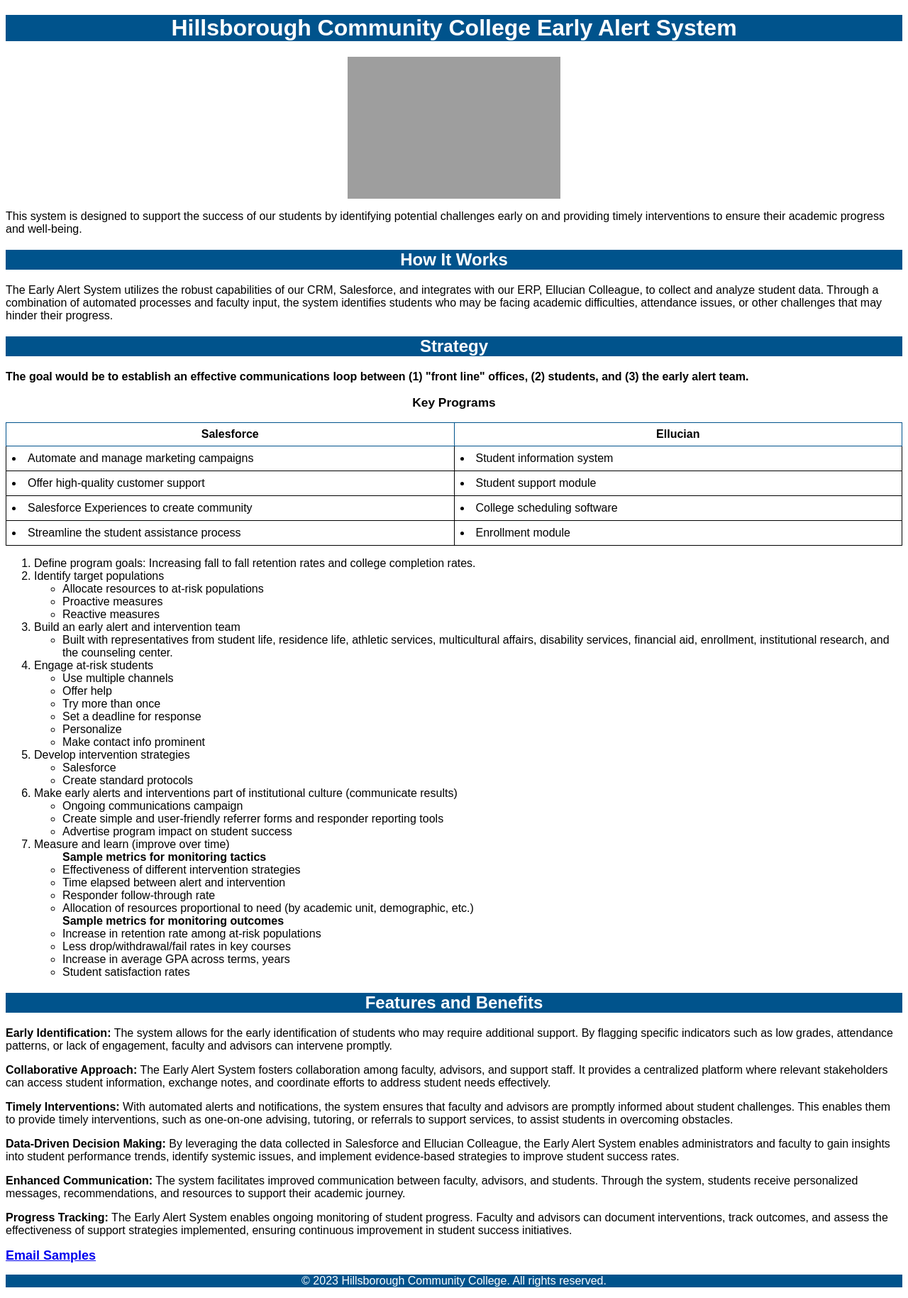
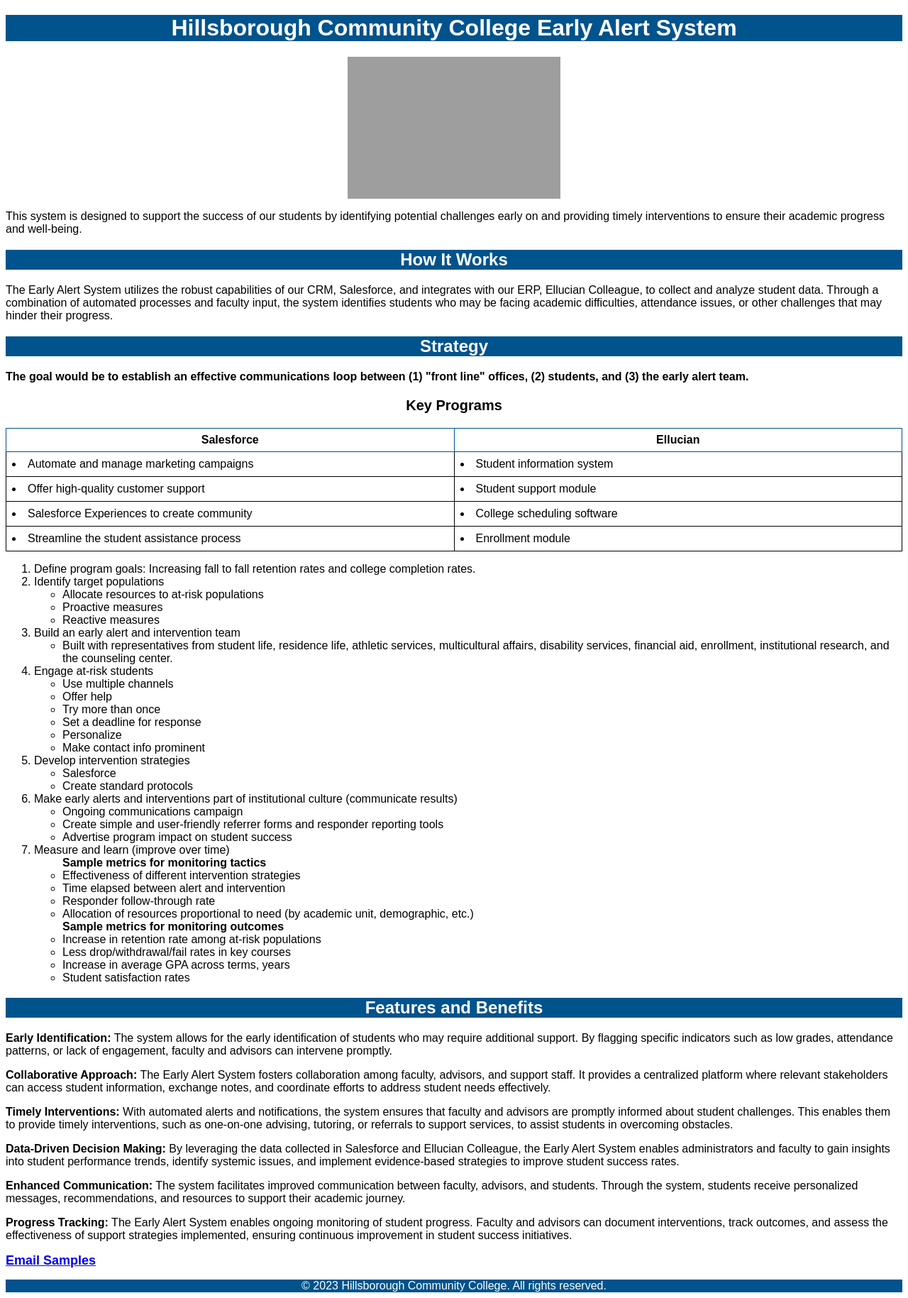
Before and after one commit to BiancaW714/biancaw714.github.io, a Jekyll site: the page index.html, which Jekyll copies as it is, in a window 1280 px wide. Shown: the whole page at 71% size. Built offline with Jekyll 4.4.1, drawn with Linux system fonts in a browser that asks for light colours; grey boxes are pictures that could not be loaded.

Commit message:
Update index.html

```diff
--- a/index.html
+++ b/index.html
@@ -28,7 +28,7 @@
         display: block;
     text-align: center;}
     h3 { text-align: center;
-    font-size:13pt;}
+    font-size:15pt;}
     table {
 
       border-collapse: collapse;
@@ -71,8 +71,8 @@
     <h3>Key Programs</h3>
     <table>
         <tr>
-          <th>Salesforce</th>
-          <th>Ellucian</th>
+          <h3><th>Salesforce</th></h3>
+          <h3><th>Ellucian</th></h3>
 
         </tr>
         <tr>
```
